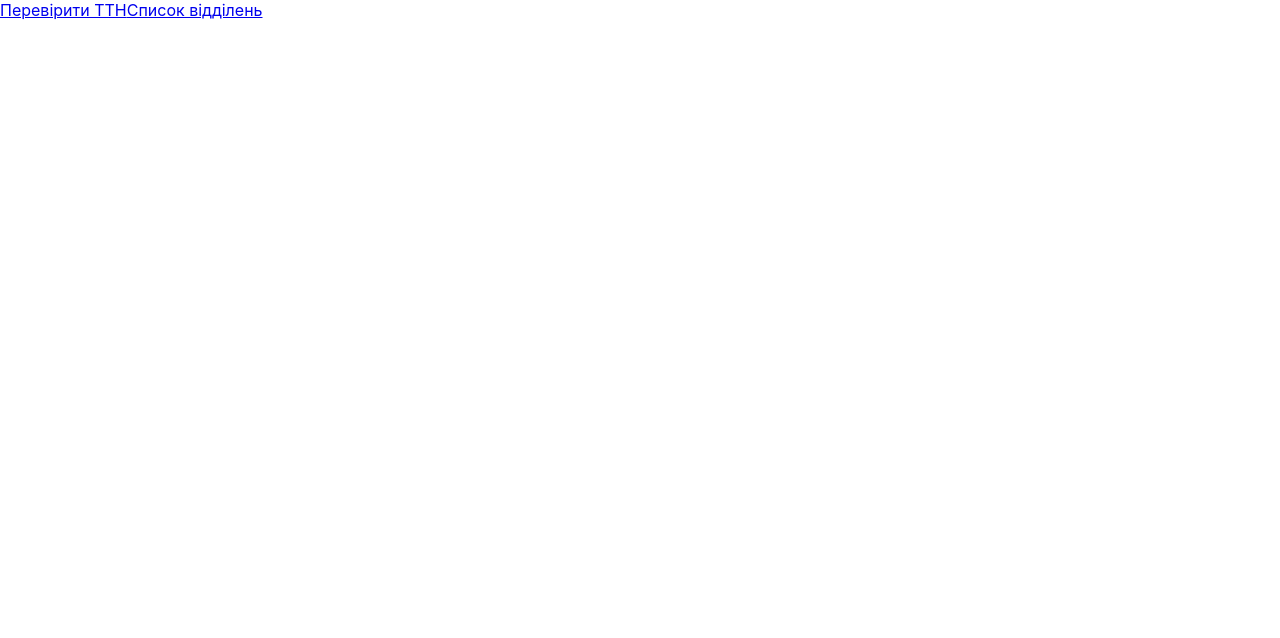
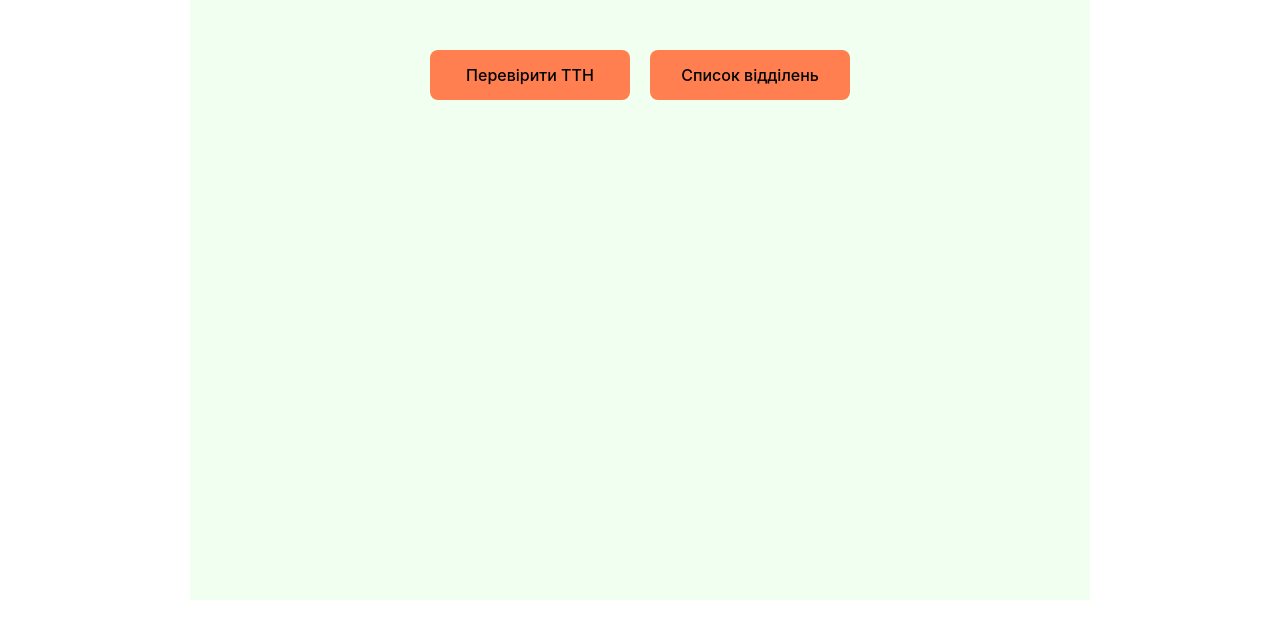
Before and after one commit to YaroslavPlaksii91/test-nova-poshta, a React (Create React App) app: page /test-nova-poshta/warehouses in a window 1280 px wide. Shown: the top 638 px of the page. Built offline with nearby package versions, Linux system fonts and the light colour scheme; no server answers.

Commit message:
add container and nav styles

```diff
--- a/src/App.js
+++ b/src/App.js
@@ -1,22 +1,20 @@
-import { Routes, Route, Link } from 'react-router-dom';
+import { Routes, Route } from 'react-router-dom';
 import StatusView from './views/StatusView';
 import WarehousesView from './views/WarehousesView';
+import Container from 'components/Container';
+import Nav from 'components/Nav';
 import './App.css';
 
 export const App = () => {
   return (
-    <div>
-      <nav>
-        <Link to="/">Перевірити ТТН</Link>
-        <Link to="/warehouses">Список відділень</Link>
-      </nav>
-
+    <Container>
+      <Nav />
       <Routes>
         <Route path="/" element={<StatusView />} />
         <Route path="/warehouses" element={<WarehousesView />} />
         <Route path="*" element={<StatusView />} />
       </Routes>
-    </div>
+    </Container>
   );
 };
 
--- /dev/null
+++ b/src/components/Container/Container.js
@@ -0,0 +1,7 @@
+import s from './Container.module.css';
+
+const Container = ({ children }) => (
+  <div className={s.container}>{children}</div>
+);
+
+export default Container;
--- /dev/null
+++ b/src/components/Container/Container.module.css
@@ -0,0 +1,7 @@
+.container {
+  width: 800px;
+  height: 500px;
+  margin: 0 auto;
+  padding: 50px;
+  background-color: honeydew;
+}
--- /dev/null
+++ b/src/components/Container/index.js
@@ -0,0 +1 @@
+export { default } from './Container';
--- /dev/null
+++ b/src/components/Nav/Nav.js
@@ -0,0 +1,15 @@
+import { Link } from 'react-router-dom';
+import s from './Nav.module.css';
+
+const Nav = () => (
+  <nav className={s.nav}>
+    <Link to="/" className={s.link}>
+      Перевірити ТТН
+    </Link>
+    <Link to="/warehouses" className={s.link}>
+      Список відділень
+    </Link>
+  </nav>
+);
+
+export default Nav;
--- /dev/null
+++ b/src/components/Nav/Nav.module.css
@@ -0,0 +1,17 @@
+.link {
+  display: flex;
+  justify-content: center;
+  align-items: center;
+  width: 200px;
+  height: 50px;
+  font-weight: 500;
+  background-color: coral;
+  border-radius: 8px;
+}
+
+.nav {
+  display: flex;
+  justify-content: center;
+  gap: 20px;
+  margin-bottom: 50px;
+}
--- /dev/null
+++ b/src/components/Nav/index.js
@@ -0,0 +1 @@
+export {default} from './Nav'
--- a/src/index.css
+++ b/src/index.css
@@ -2,15 +2,15 @@
 
 body {
   margin: 0;
-  font-family: -apple-system, BlinkMacSystemFont, "Segoe UI", "Roboto", "Oxygen",
-    "Ubuntu", "Cantarell", "Fira Sans", "Droid Sans", "Helvetica Neue",
+  font-family: -apple-system, BlinkMacSystemFont, 'Segoe UI', 'Roboto', 'Oxygen',
+    'Ubuntu', 'Cantarell', 'Fira Sans', 'Droid Sans', 'Helvetica Neue',
     sans-serif;
   -webkit-font-smoothing: antialiased;
   -moz-osx-font-smoothing: grayscale;
 }
 
 code {
-  font-family: source-code-pro, Menlo, Monaco, Consolas, "Courier New",
+  font-family: source-code-pro, Menlo, Monaco, Consolas, 'Courier New',
     monospace;
 }
 
@@ -28,6 +28,12 @@ ul,
 ol {
   margin: 0;
   padding: 0;
+  list-style: none;
+}
+
+a {
+  color: inherit;
+  text-decoration: none;
 }
 
 img {
```
